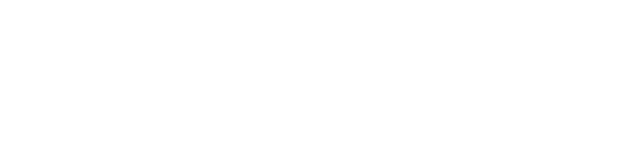
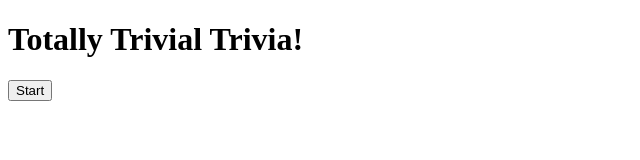
Before and after one commit to dacup72/Trivia-Game, a plain HTML site: page index.html in a window 1280 px wide. Shown: the whole page, without its empty margins (0-640 px from the left). Drawn offline with Linux system fonts and the light colour scheme.

Commit message:
Setting up basic html

```diff
--- a/index.html
+++ b/index.html
@@ -1,15 +1,26 @@
-
 <!DOCTYPE html>
 <html lang="en">
+
 <head>
 	<meta charset="UTF-8">
 	<meta name="viewport" content="width=device-width, initial-scale=1.0">
 	<meta http-equiv="X-UA-Compatible" content="ie=edge">
 	<title>Document</title>
 </head>
+
 <body>
+	<div id="wrapper">
+		<h1>Totally Trivial Trivia!</h1>
+		<div id="sub-wrapper">
+			<div id="quiz-area">
+				<button id="start">Start</button>
+			</div>
+		</div>
+	</div>
 
+	<script type="text/javascript" src="assets/javascript/app.js"></script>
 </body>
+
 </html>
 
 
```
